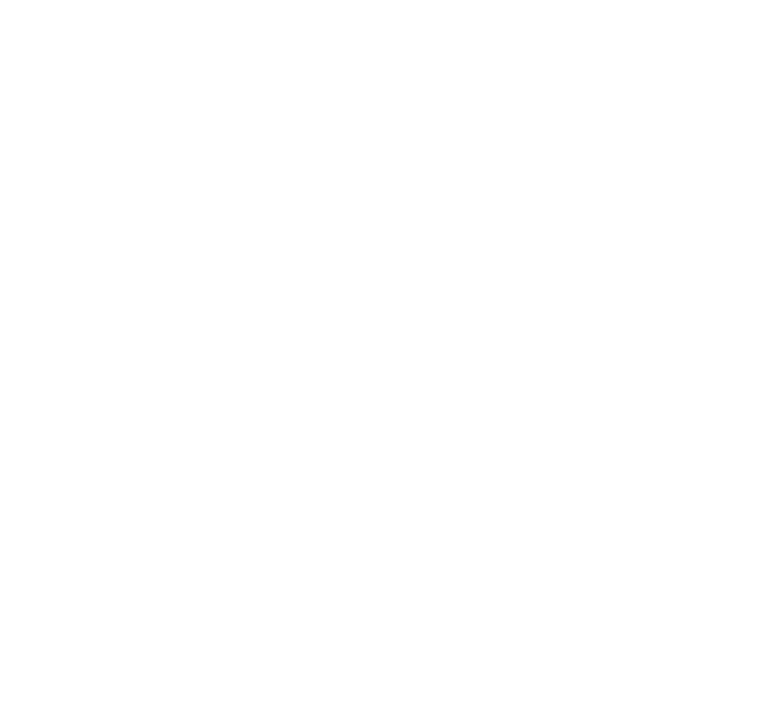
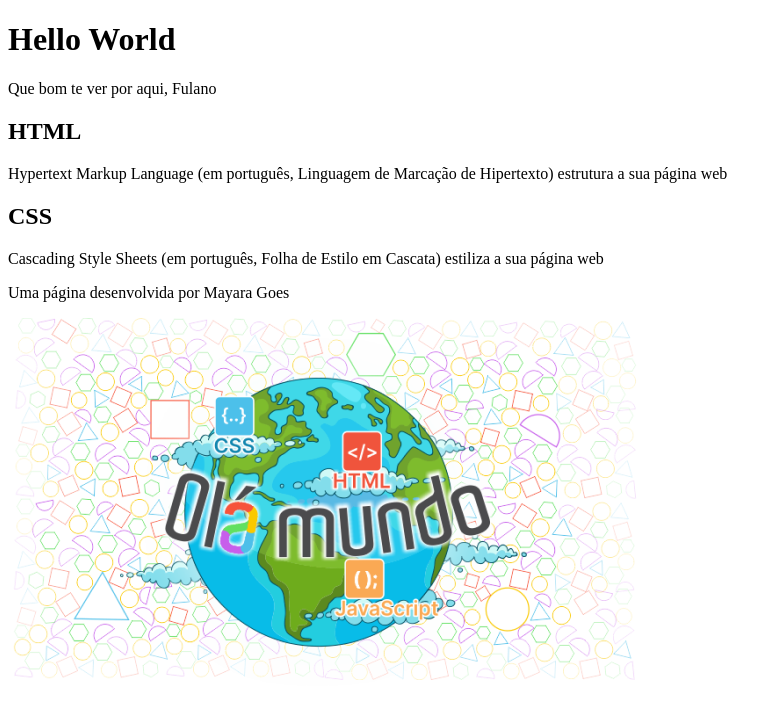
Before and after one commit to Maygoes/Hello-world, a plain HTML site: page index.html in a window 1280 px wide. Shown: the whole page, without its empty margins (0-782 px from the left). Drawn offline with Linux system fonts and the light colour scheme.

Commit message:
Add files via upload

```diff
--- a/index.html
+++ b/index.html
@@ -6,6 +6,21 @@
     <title>Hello World</title>
 </head>
 <body>
+    <header>
+        <h1>Hello World</h1>
+        <p>Que bom te ver por aqui, Fulano</p>
+    </header>
+    <section>
+        <h2>HTML</h2>
+        <P>Hypertext Markup Language (em português, Linguagem de Marcação de Hipertexto) estrutura a sua página web</P>
+        <h2>CSS</h2>
+        <P>Cascading Style Sheets (em português, Folha de Estilo em Cascata) estiliza a sua página web</P>
 
+    </section>
+    <footer>
+        <p>Uma página desenvolvida por Mayara Goes</p>
+
+    </footer>
 </body>
 </html>
+<img src="Olá Mundo.png" alt="Imagem com figuras geométricas ao fundo e uma figura do planeta Terra a frente, com a inscrição Olá Mundo em letras coloridas">
```
Also changed, not shown: Olá Mundo.png (added).
